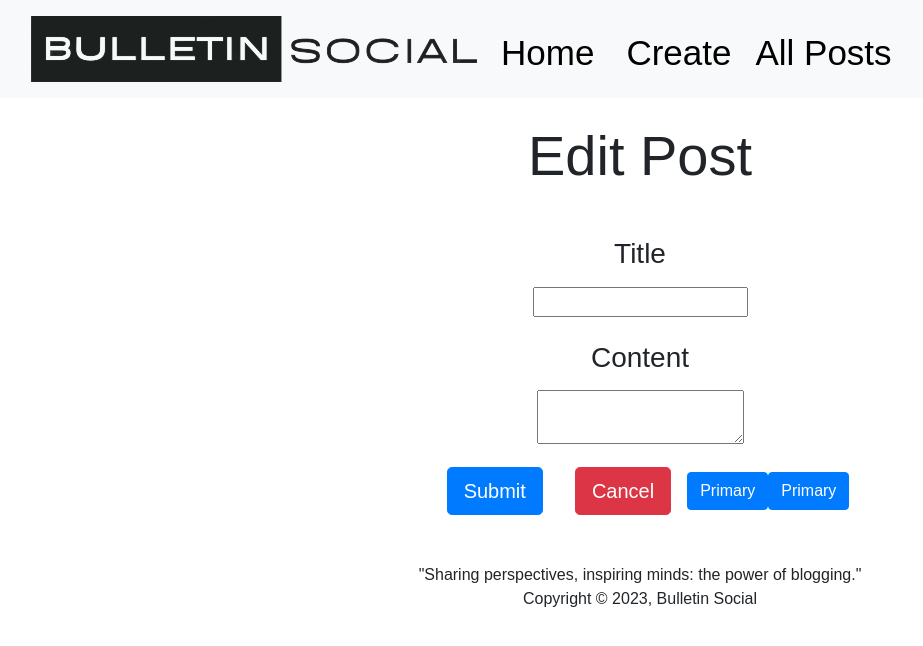
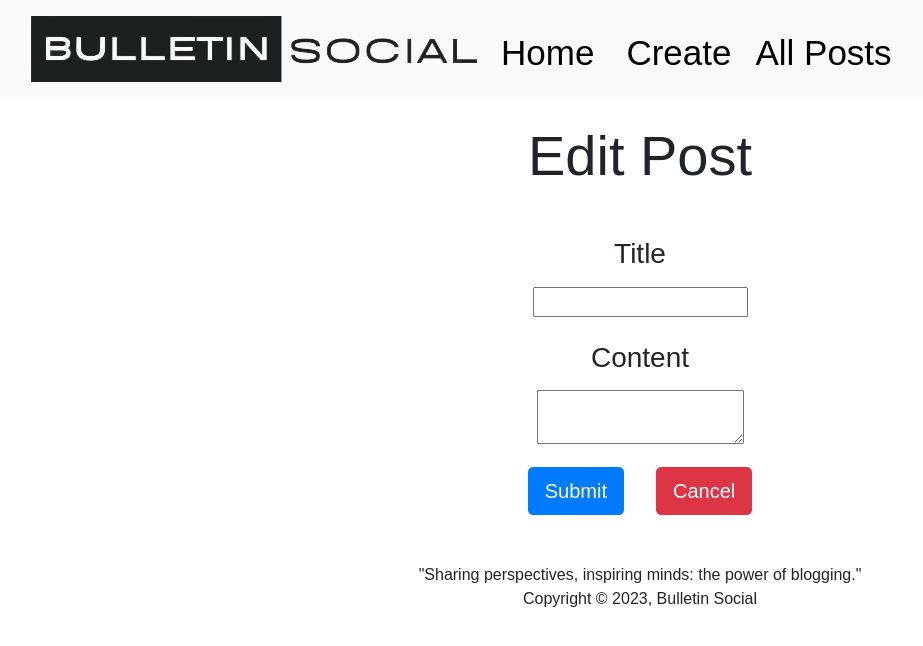
Before and after one commit to GabErves/Project-2-frontend, a React (Vite) app: page /posts/1/edit in a window 1280 px wide. Shown: the top 646 px of the page, without its empty margins (0-923 px from the left). Built offline with nearby package versions, Linux system fonts and the light colour scheme; no server answers; a web font is replaced by a local one.

Commit message:
eslint and prettier

```diff
--- a/src/components/Edit.jsx
+++ b/src/components/Edit.jsx
@@ -130,9 +130,6 @@
             Cancel
           </button>
         </Link>
-        <button type="button" class="btn btn-primary">Primary</button>
-        <Button variant="primary">Primary</Button>{' '}
-
       </div>
     </>
   );
```
